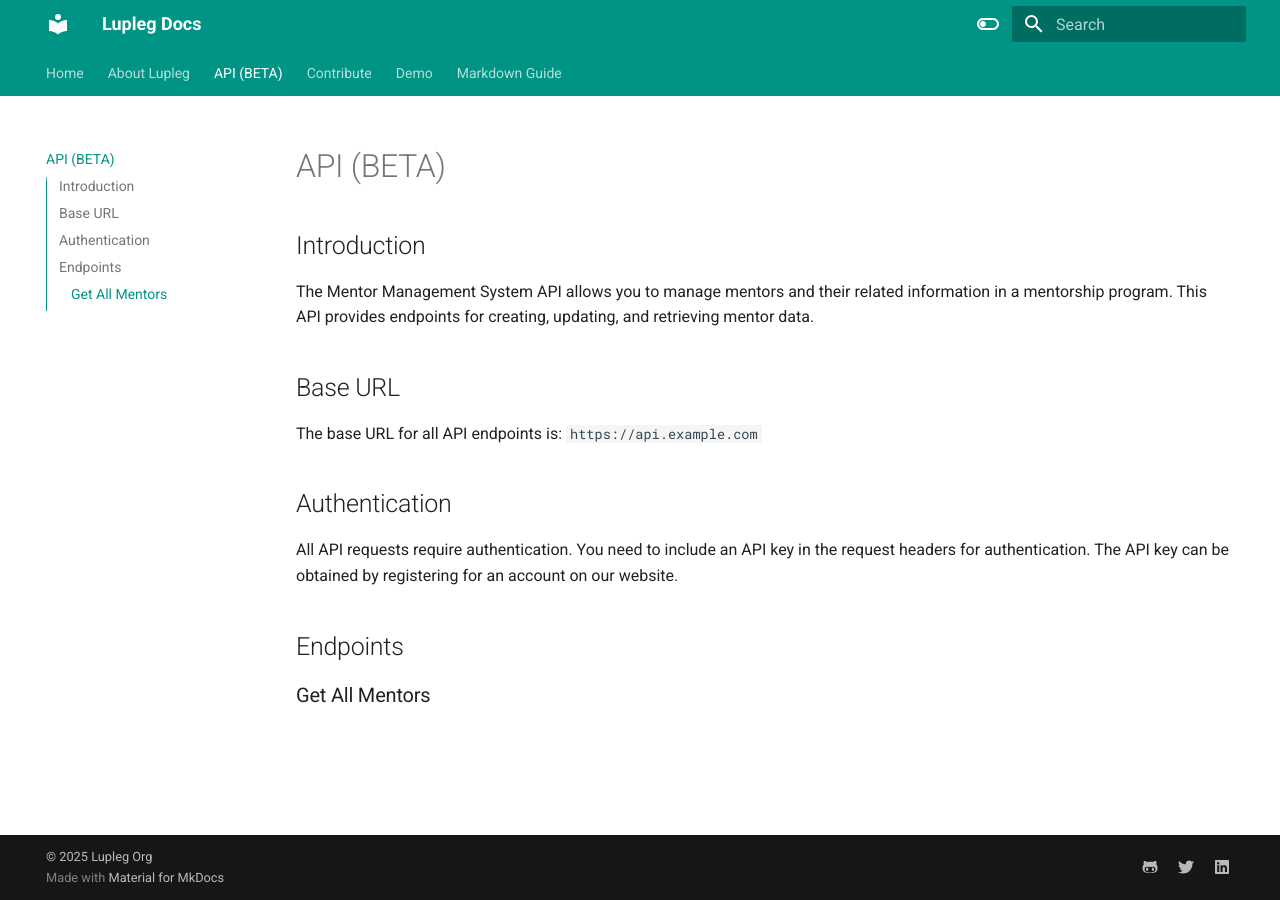
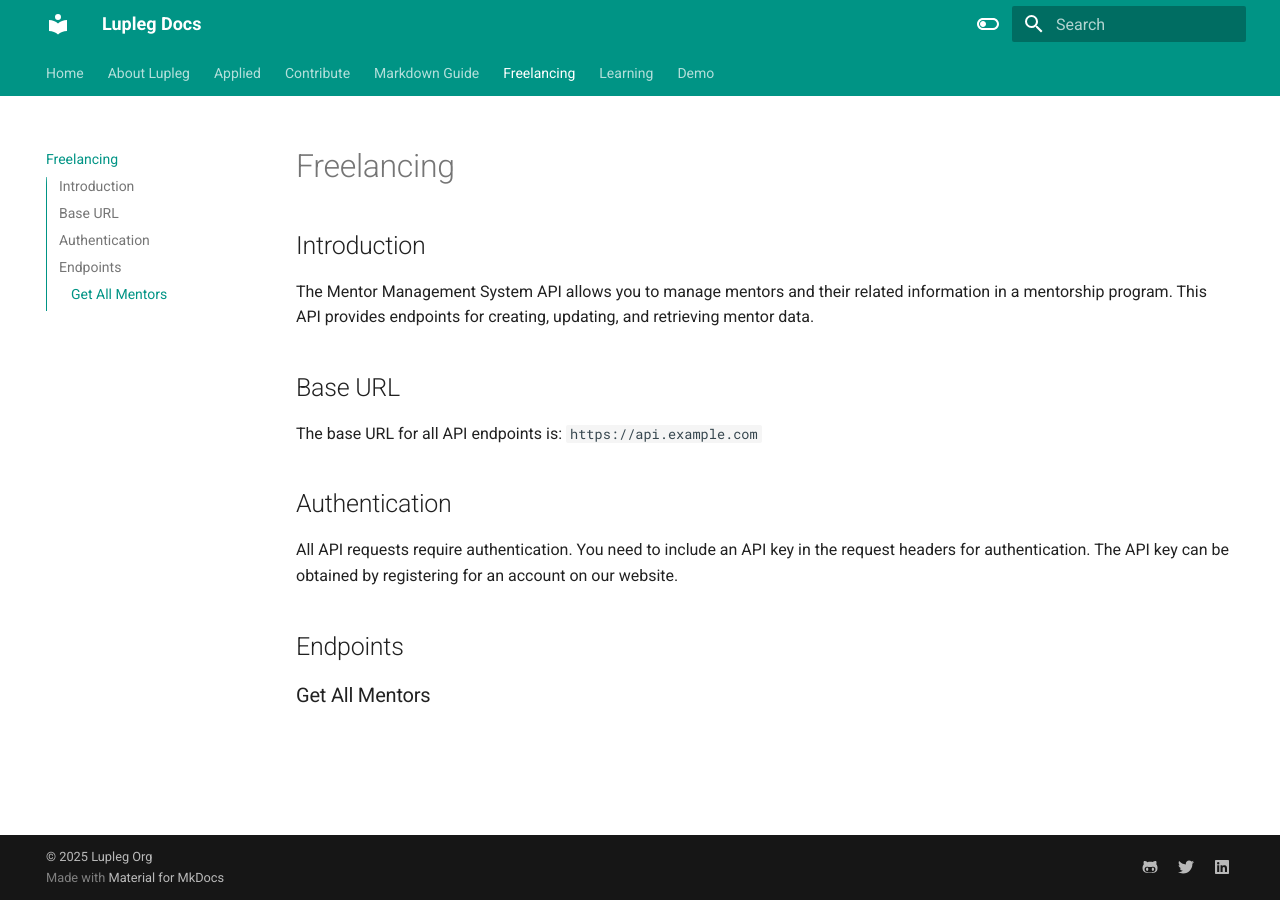
Before and after one commit to Lupleg/Test-nextjs, an MkDocs documentation site: the page built from docs/freelancing.md, in a window 1280 px wide. Built offline with MkDocs 1.6.1 and Material for MkDocs 9.7.7, drawn with Linux system fonts in a browser that asks for light colours.

Commit message:
🗑️ Remove outdated API documentation files

```diff
--- /dev/null
+++ b/docs/applied.md
@@ -0,0 +1 @@
+# Applied
--- a/docs/api.md
+++ b/docs/freelancing.md
@@ -1,4 +1,4 @@
-# API (BETA)
+# Freelancing
 
 ## Introduction
 The Mentor Management System API allows you to manage mentors and their related information in a mentorship program. This API provides endpoints for creating, updating, and retrieving mentor data.
```
Also changed, not shown: docs/learning.md (added), docs/python.md (renamed from docs/demo.md).
